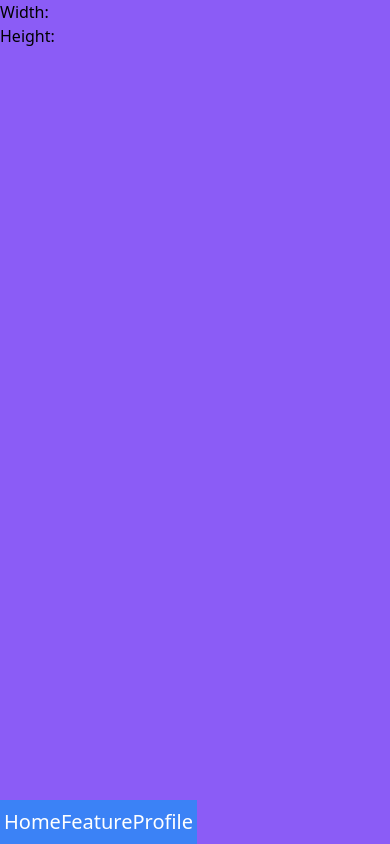
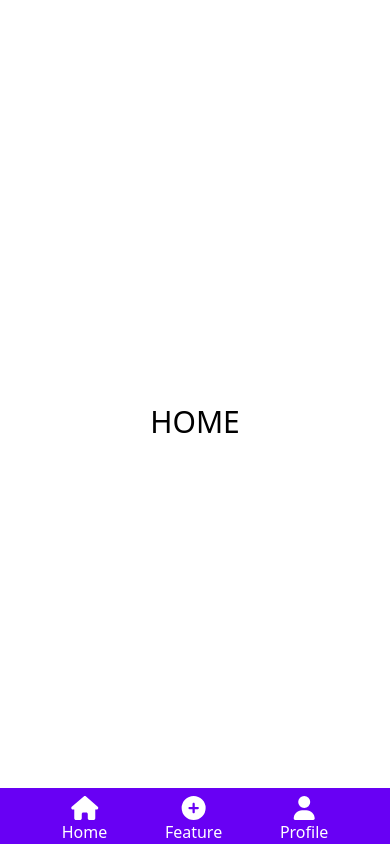
Before and after one commit to riskihia/portofolio-react, a React (Vite) app: page / in a window 390 px wide. Built offline with nearby package versions, Linux system fonts and the light colour scheme.

Commit message:
use tailwind to mobile view

```diff
--- a/package.json
+++ b/package.json
@@ -10,6 +10,9 @@
     "preview": "vite preview"
   },
   "dependencies": {
+    "@fortawesome/fontawesome-svg-core": "^6.4.2",
+    "@fortawesome/free-solid-svg-icons": "^6.4.2",
+    "@fortawesome/react-fontawesome": "^0.2.0",
     "react": "^18.2.0",
     "react-dom": "^18.2.0",
     "react-router-dom": "^6.17.0"
--- a/src/App.jsx
+++ b/src/App.jsx
@@ -1,12 +1,11 @@
 import { Routes, Route } from "react-router-dom";
-// import { useState, useEffect } from "react";
 import Home from "./Pages/Home";
 import Profile from "./Pages/Profile";
 import Feature from "./Pages/Feature";
 
 const App = () => {
   return (
-    <div className="bg-gray-500 min-h-screen relative">
+    <div className="min-h-screen md:max-w-sm mx-auto">
       <Routes>
         <Route path="/" element={<Home />} />
         <Route path="feature" element={<Feature />} />
--- a/src/Components/Navigation.jsx
+++ b/src/Components/Navigation.jsx
@@ -1,19 +1,31 @@
-/* eslint-disable react/prop-types */
 import { Link } from "react-router-dom";
+import {
+  faHome,
+  faCirclePlus,
+  faUser,
+} from "@fortawesome/free-solid-svg-icons";
+import { FontAwesomeIcon } from "@fortawesome/react-fontawesome";
 
-const Navigation = (props) => {
+const Navigation = () => {
   return (
-    <div
-      className={`bg-blue-500 text-white flex justify-between items-center px-1 fixed bottom-0 w-[${props.width}px]`}
-    >
-      <div className="cursor-pointer text-xl py-2">
-        <Link to="/">Home</Link>
+    <div className="bg-[#6800F4] text-white flex justify-evenly items-center px-1 fixed bottom-0 w-full md:max-w-sm">
+      <div className="cursor-pointer">
+        <Link to="/" className="flex flex-col pt-2">
+          <FontAwesomeIcon icon={faHome} size="xl" />
+          <span className="text-base">Home</span>
+        </Link>
       </div>
-      <div className="cursor-pointer text-xl py-2">
-        <Link to="/feature">Feature</Link>
+      <div className="cursor-pointer">
+        <Link to="/feature" className="flex flex-col pt-2">
+          <FontAwesomeIcon icon={faCirclePlus} size="xl" />
+          <span className="text-base">Feature</span>
+        </Link>
       </div>
-      <div className="cursor-pointer text-xl py-2">
-        <Link to="/profile">Profile</Link>
+      <div className="cursor-pointer">
+        <Link to="/profile" className="flex flex-col pt-2">
+          <FontAwesomeIcon icon={faUser} size="xl" />
+          <span className="text-base">Profile</span>
+        </Link>
       </div>
     </div>
   );
--- a/src/Pages/Feature.jsx
+++ b/src/Pages/Feature.jsx
@@ -1,22 +1,10 @@
-import { useState, useEffect } from "react";
 import Navigation from "../Components/Navigation";
 
 const Feature = () => {
-  const [width, setWidth] = useState(window.innerWidth);
-
-  useEffect(() => {
-    if (width > 400) {
-      setWidth(382);
-    }
-  }, [width]);
-
   return (
-    <div
-      style={{ width: `${width}px` }}
-      className={`mx-auto bg-violet-500 min-h-screen max-h-screen relative`}
-    >
-      <h1>Feature</h1>
-      <Navigation width={width} />
+    <div className="h-screen flex items-center justify-center">
+      <h1 className="text-3xl">Feature</h1>
+      <Navigation />
     </div>
   );
 };
--- a/src/Pages/Home.jsx
+++ b/src/Pages/Home.jsx
@@ -1,29 +1,10 @@
-import { useState, useEffect } from "react";
 import Navigation from "../Components/Navigation";
 
 const Home = () => {
-  const [width, setWidth] = useState(window.innerWidth);
-
-  useEffect(() => {
-    if (width > 400) {
-      setWidth(382);
-    }
-  }, [width]);
-
   return (
-    <div
-      style={{ width: `${width}px` }}
-      className={`mx-auto bg-violet-500 min-h-screen max-h-screen relative`}
-    >
-      <div>
-        <ul>
-          <li>Width:</li>
-          <li>
-            Height: <strong></strong>
-          </li>
-        </ul>
-      </div>
-      <Navigation width={width} />
+    <div className="h-screen flex items-center justify-center">
+      <h1 className="text-3xl">HOME</h1>
+      <Navigation />
     </div>
   );
 };
--- a/src/Pages/Profile.jsx
+++ b/src/Pages/Profile.jsx
@@ -1,20 +1,9 @@
-import { useState, useEffect } from "react";
 import Navigation from "../Components/Navigation";
 
 const Profile = () => {
-  const [width, setWidth] = useState(window.innerWidth);
-
-  useEffect(() => {
-    if (width > 400) {
-      setWidth(382);
-    }
-  }, [width]);
   return (
-    <div
-      style={{ width: `${width}px` }}
-      className={`mx-auto bg-violet-500 min-h-screen max-h-screen relative`}
-    >
-      <h1>Profile</h1>
+    <div className="bg-white overflow-hidden">
+      <h1 className="text-3xl">Profile</h1>
       <div className="my-10">
         Lorem ipsum dolor, sit amet consectetur adipisicing elit. A consectetur
         sint quos quidem repudiandae totam voluptatum, exercitationem, illum
@@ -39,13 +28,13 @@ const Profile = () => {
         provident doloremque dignissimos officia iste in illo expedita odit
         debitis facere ducimus.
       </div>
-      <div className="my-10">
+      <div>
         Lorem ipsum dolor, sit amet consectetur adipisicing elit. A consectetur
         sint quos quidem repudiandae totam voluptatum, exercitationem, illum
         provident doloremque dignissimos officia iste in illo expedita odit
         debitis facere ducimus.
       </div>
-      <Navigation width={width} />
+      <Navigation />
     </div>
   );
 };
```
Also changed, not shown: 1 other file (tests, documents, lock files or other folders).
